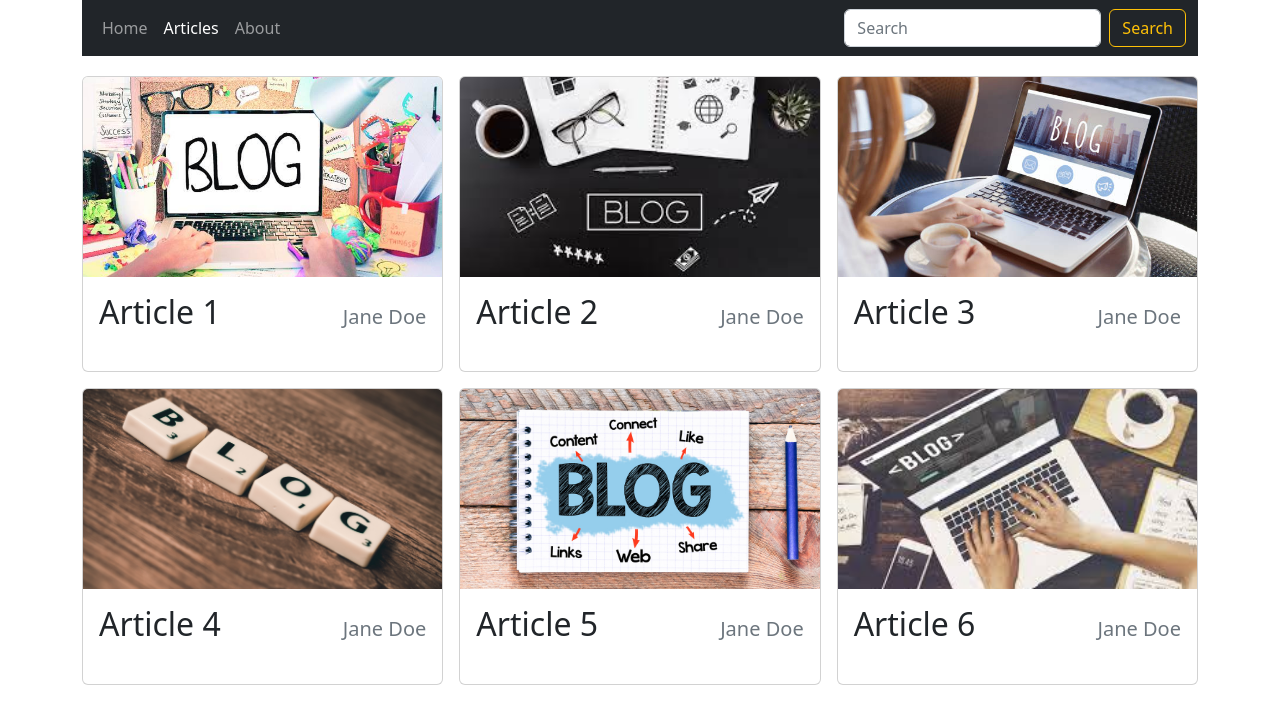
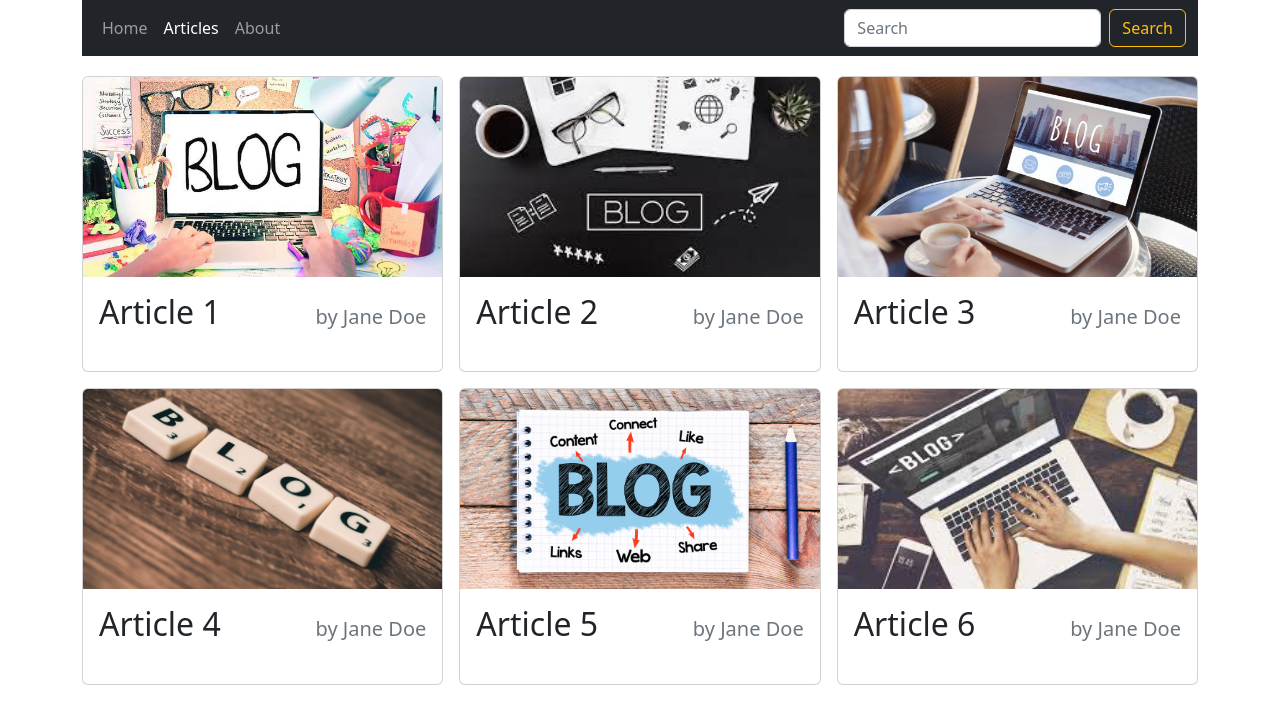
Before and after one commit to KonradMarzec1991/TypeScript-Django, a React (Vite) app in the folder frontend/: page /articles in a window 1280 px wide. Shown: the top 724 px of the page. Built offline with nearby package versions, Linux system fonts and the light colour scheme.

Commit message:
Separate NavbarForm

```diff
--- a/frontend/components/ArticleItem.tsx
+++ b/frontend/components/ArticleItem.tsx
@@ -15,7 +15,7 @@ export const ArticleItem = ({id, title, author, imgUrl}: ArticleItemProps) => {
             <Card.Body className="d-flex flex-column">
                 <Card.Title className="d-flex justify-content-between align-items-baseline mb-4">
                     <span className="fs-2">{title}</span>
-                    <span className="ms-2 text-muted">{author}</span>
+                    <span className="ms-2 text-muted">by {author}</span>
                 </Card.Title>
             </Card.Body>
         </Card>
--- a/frontend/components/Navbar.tsx
+++ b/frontend/components/Navbar.tsx
@@ -1,10 +1,30 @@
 import {Button, Container, Form, Nav, Navbar as NavbarBs} from "react-bootstrap";
 import {NavLink, useLocation} from "react-router-dom";
+import React from "react";
+
+
+const NavbarForm = (): React.ReactElement => {
+    const location = useLocation();
+    return (
+        <>
+        {
+            location.pathname.substring(1) === "articles" ?
+            <Form className="d-flex">
+                <Form.Control
+                type="search"
+                placeholder="Search"
+                className="me-2"
+                aria-label="Search"
+                />
+                <Button variant="outline-warning">Search</Button>
+            </Form> : null
+        }
+        </>
+    )
+}
 
 
 export const Navbar = () => {
-    const location = useLocation();
-
     return (
         <NavbarBs bg="dark" variant="dark" style={{marginBottom: "20px" }}>
             <Container>
@@ -19,18 +39,7 @@ export const Navbar = () => {
                     About
                   </Nav.Link>
                 </Nav>
-                {
-                    location.pathname.substring(1) === "articles" ?
-                    <Form className="d-flex">
-                    <Form.Control
-                      type="search"
-                      placeholder="Search"
-                      className="me-2"
-                      aria-label="Search"
-                    />
-                    <Button variant="outline-warning">Search</Button>
-                  </Form> : null
-                }
+                <NavbarForm />
             </Container>
         </NavbarBs>
     )
```
